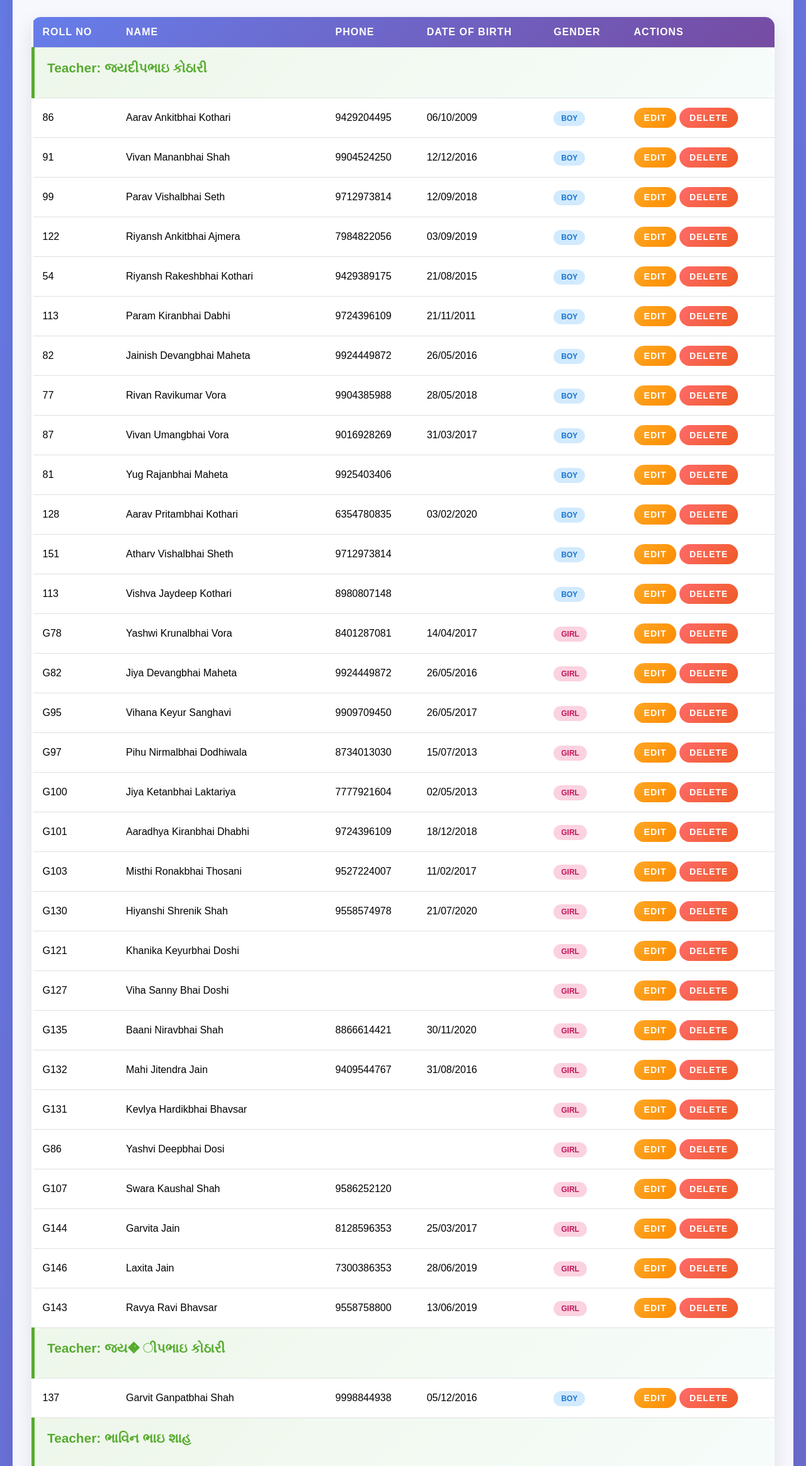
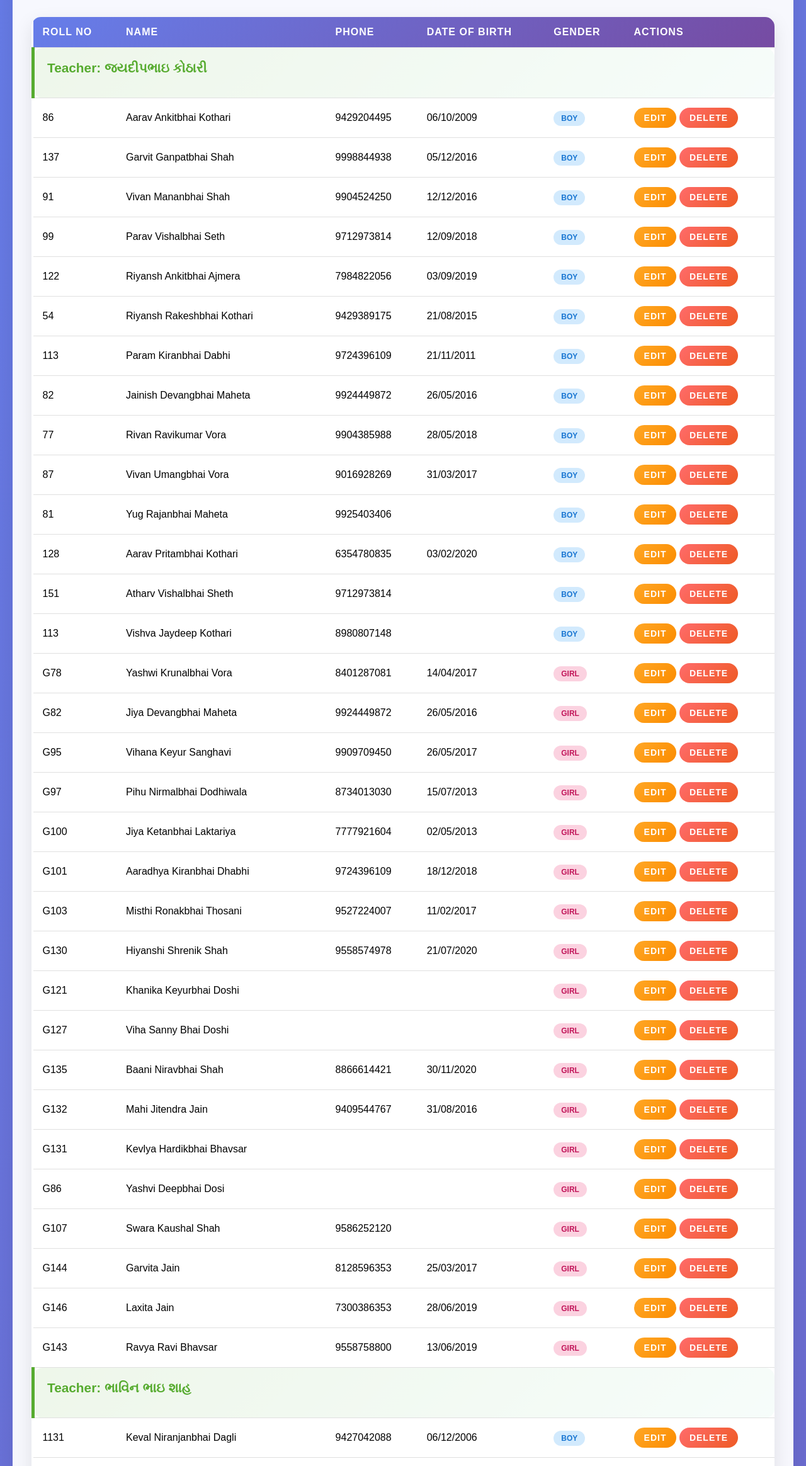
Before and after one commit to harshkothari12/VJP, a plain HTML site: page index.html in a window 1280 px wide. Shown: the part 472-2800 px from the top of the page at 63% size. Drawn offline with Linux system fonts and the light colour scheme.

Commit message:
Update index.html

```diff
--- a/index.html
+++ b/index.html
@@ -478,7 +478,7 @@
         const studentManager = {
             students: [
                 { rollNo: '86', name: 'Aarav Ankitbhai Kothari', phone: '9429204495', dob: '06/10/2009', teacher: 'જયદીપભાઇ કોઠારી', gender: 'male' },
-                { rollNo: '137', name: 'Garvit Ganpatbhai Shah', phone: '9998844938', dob: '05/12/2016', teacher: 'જય� ીપભાઇ કોઠારી', gender: 'male' },
+                { rollNo: '137', name: 'Garvit Ganpatbhai Shah', phone: '9998844938', dob: '05/12/2016', teacher: 'જયદીપભાઇ કોઠારી', gender: 'male' },
                 { rollNo: '91', name: 'Vivan Mananbhai Shah', phone: '9904524250', dob: '12/12/2016', teacher: 'જયદીપભાઇ કોઠારી', gender: 'male' },
                 { rollNo: '99', name: 'Parav Vishalbhai Seth', phone: '9712973814', dob: '12/09/2018', teacher: 'જયદીપભાઇ કોઠારી', gender: 'male' },
                 { rollNo: '122', name: 'Riyansh Ankitbhai Ajmera', phone: '7984822056', dob: '03/09/2019', teacher: 'જયદીપભાઇ કોઠારી', gender: 'male' },
```
